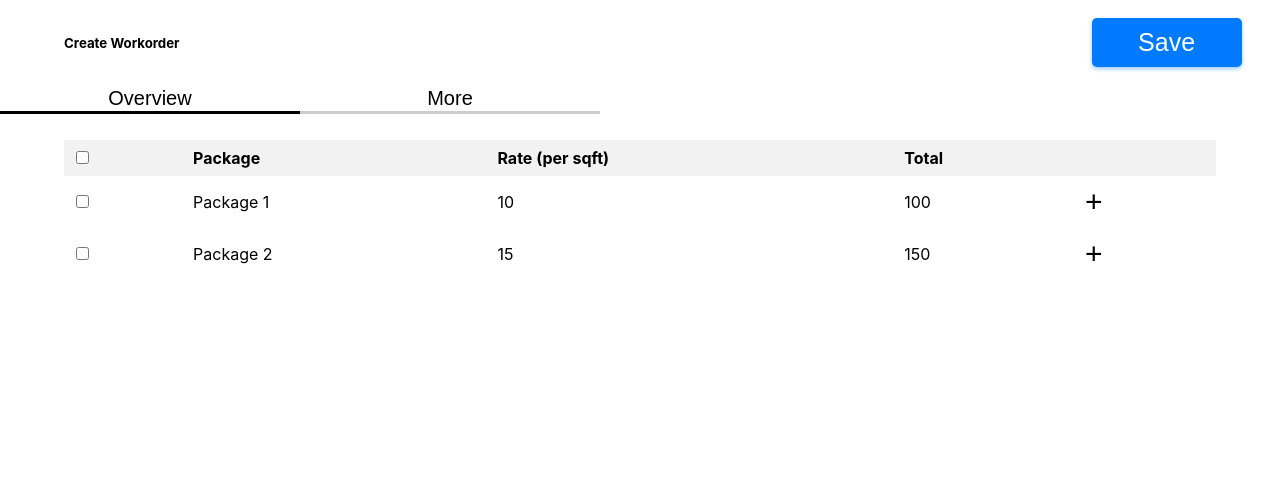
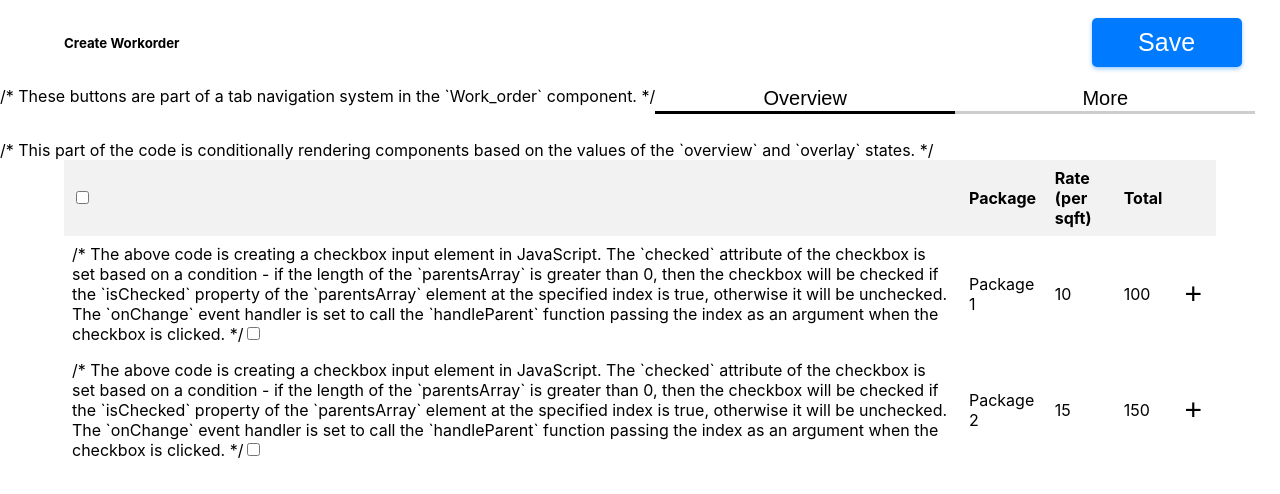
Before and after one commit to bashar021/test, a React (Create React App) app: page / in a window 1280 px wide. Shown: the top 494 px of the page. Built offline with nearby package versions, Linux system fonts and the light colour scheme.

Commit message:
comments updated

```diff
--- a/src/components/Work_order.js
+++ b/src/components/Work_order.js
@@ -15,6 +15,7 @@ export default function Work_order({ activeTab, onClick }) {
 
             <div id='tab_option_box'>
 
+               /* These buttons are part of a tab navigation system in the `Work_order` component. */
                 <button
                     className={`tab-button   ${overview === true ?'active_tab_button':''}`}
                     onClick={() => setOverview(true)}
@@ -28,6 +29,8 @@ export default function Work_order({ activeTab, onClick }) {
                     More
                 </button>
             </div>
+          /* This part of the code is conditionally rendering components based on the values of the
+          `overview` and `overlay` states. */
             {overview === true?<New_work_order></New_work_order>:<p>Hello world</p>}
 
             {overlay === true?<Overlay setOverlay={setOverlay}></Overlay>:''}
```
Also changed, not shown: src/components/New_work_order.js (+98 -15 lines).
